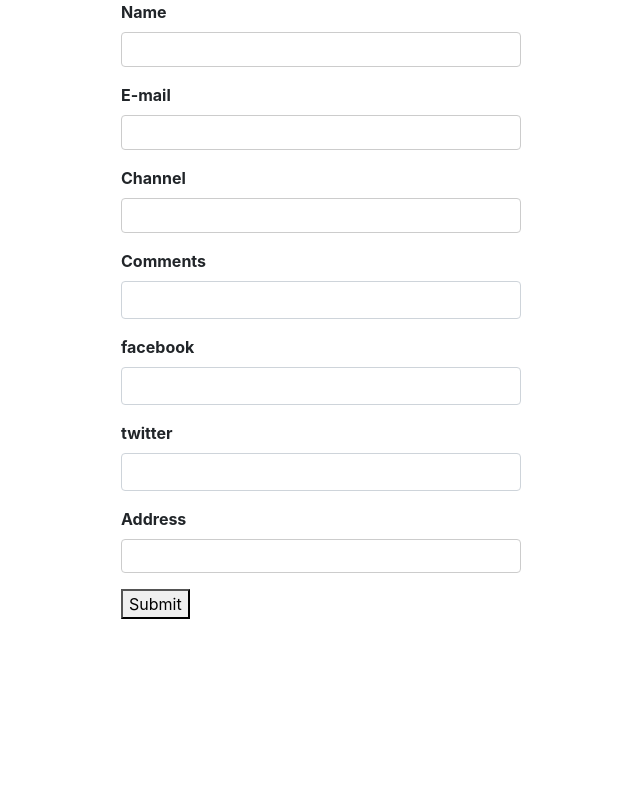
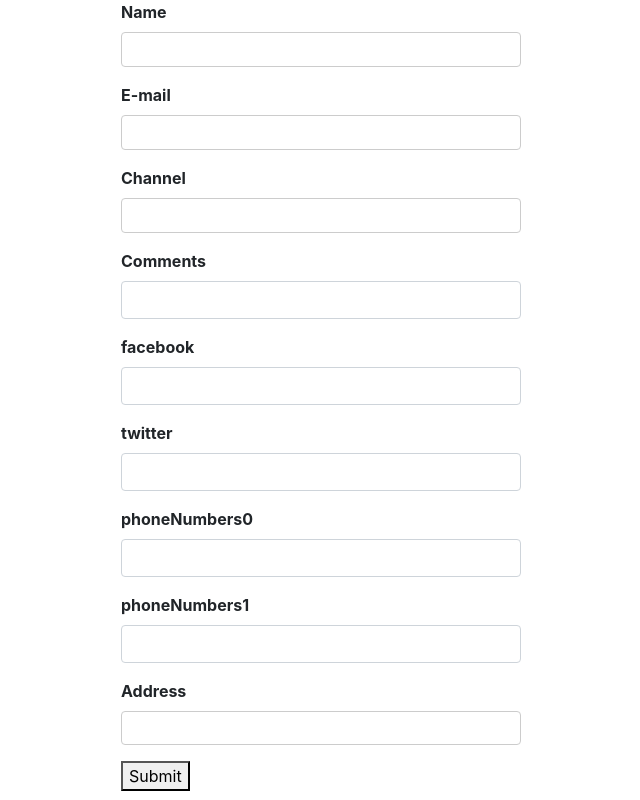
Before and after one commit to javix70/onlyformik, a React (Create React App) app: page / in a window 1280 px wide. Shown: the whole page, without its empty margins (319-959 px from the left). Built offline with nearby package versions, Linux system fonts and the light colour scheme.

Commit message:
initialValue array

```diff
--- a/src/components/Formulario.jsx
+++ b/src/components/Formulario.jsx
@@ -13,7 +13,8 @@ const initialValues = {
   social: {
     facebook: "",
     twitter: ""
-  }
+  },
+  phoneNumbers: ["", ""]
 }
 const onSubmit = (values) => {
   console.log(values)
@@ -97,6 +98,26 @@ return (
         <ErrorMessage name='twitter' />
       </div>
       <div className="form-group">
+        <label htmlFor='phoneNumbers'>phoneNumbers0</label>
+        <Field
+          type='textarea'
+          id='phoneNumbers'
+          name='phoneNumbers[0]'
+          className='form-control '
+        />
+        <ErrorMessage name='phoneNumbers' />
+      </div>
+      <div className="form-group">
+        <label htmlFor='phoneNumbers'>phoneNumbers1</label>
+        <Field
+          type='textarea'
+          id='phoneNumbers'
+          name='phoneNumbers[1]'
+          className='form-control '
+        />
+        <ErrorMessage name='phoneNumbers[1]' />
+      </div>
+      <div className="form-group">
         <label htmlFor='address'>Address</label>
         <Field
           name='address'
```
